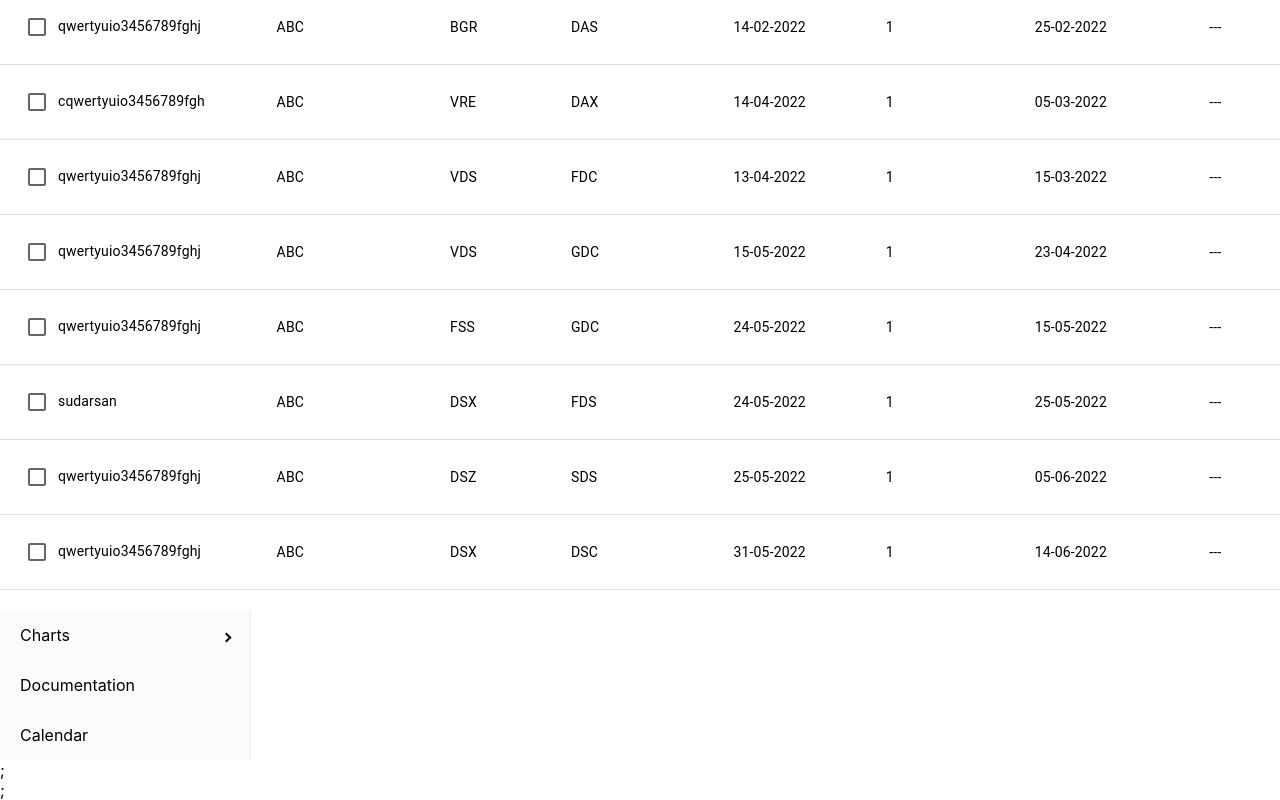
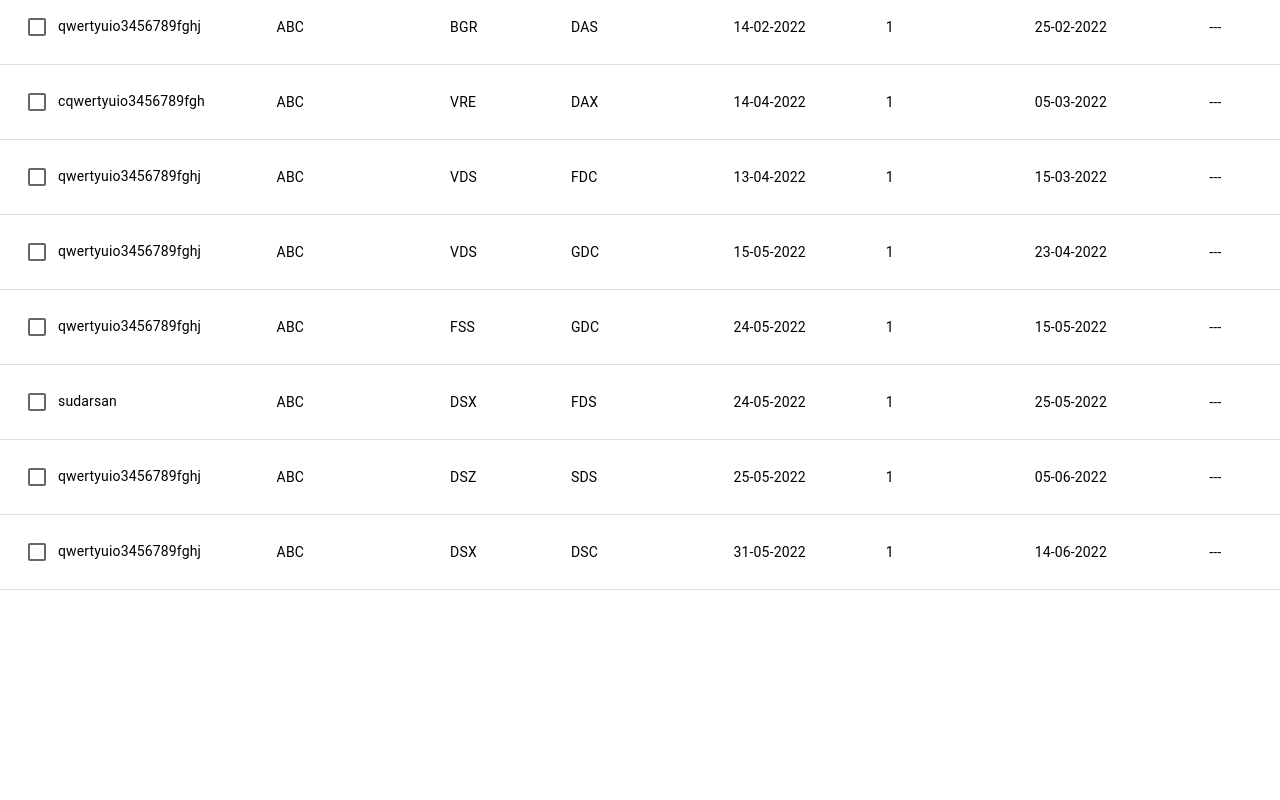
Before and after one commit to sudarsan02/Intain-Practice, a React (Create React App) app: page / in a window 1280 px wide. Shown: the part 576-1376 px from the top of the page. After the commit the page ends 1186 px from the top, so only its background shows below. Built offline with nearby package versions, Linux system fonts and the light colour scheme.

Commit message:
side bar progress

```diff
--- a/package.json
+++ b/package.json
@@ -17,6 +17,7 @@
     "@testing-library/user-event": "^13.5.0",
     "react": "^17.0.2",
     "react-dom": "^17.0.2",
+    "react-icons": "^4.7.1",
     "react-jsonschema-form": "^1.8.1",
     "react-jsonschema-form-material-ui": "^3.0.0-rc.10",
     "react-pro-sidebar": "^1.0.0-alpha.10",
--- a/src/App.js
+++ b/src/App.js
@@ -18,12 +18,8 @@ const App =()=> {
 
       <br /><Header /><br />
      <br/> <TableDummy/><br/>
-       {/* <br /><Searchbar /> */}
-      {/* <br /><Table/>  */}
-      {/* <br/><Form1/> */}
-      <ProSidebarProvider>
-      <Sidebar/>
-</ProSidebarProvider>;
+{/*
+      <Sidebar/> */}
 
 
     </div>
--- a/src/Components/Table.js
+++ b/src/Components/Table.js
@@ -27,7 +27,7 @@ import ViewColumnIcon from '@mui/icons-material/ViewColumn';
 import CloudDownloadIcon from '@mui/icons-material/CloudDownload';
 import Button from "@mui/material/Button";
 import TextField from "@mui/material/TextField";
-
+import Sidebar1 from './Sidebar';
 
 
 function createData(Pool, Poolowner, Poolname, Pooldes, Poolstart, Assests, createdDate) {
@@ -162,6 +162,7 @@ const EnhancedTableHead = (props) => {
   // };
   return (
     <>
+    <Sidebar1/>
      <Button variant="disabled">ASSIGN POOL</Button>
       <TextField id="outlined-basic" label="Search" variant="outlined" />
     <TableHead>
--- a/src/Components/TableDummy.js
+++ b/src/Components/TableDummy.js
@@ -16,6 +16,8 @@ import { create } from '@mui/material/styles/createTransitions';
 import { styled } from '@mui/material/styles';
 import { tableCellClasses } from '@mui/material/TableCell';
 import { blue, green } from '@mui/material/colors';
+
+
 function createData(Pool, Poolowner, Poolname, Pooldes, Poolstart, Assests, createdDate,Action) {
   return {
     Pool,
```
Also changed, not shown: 1 other file (tests, documents, lock files or other folders).
